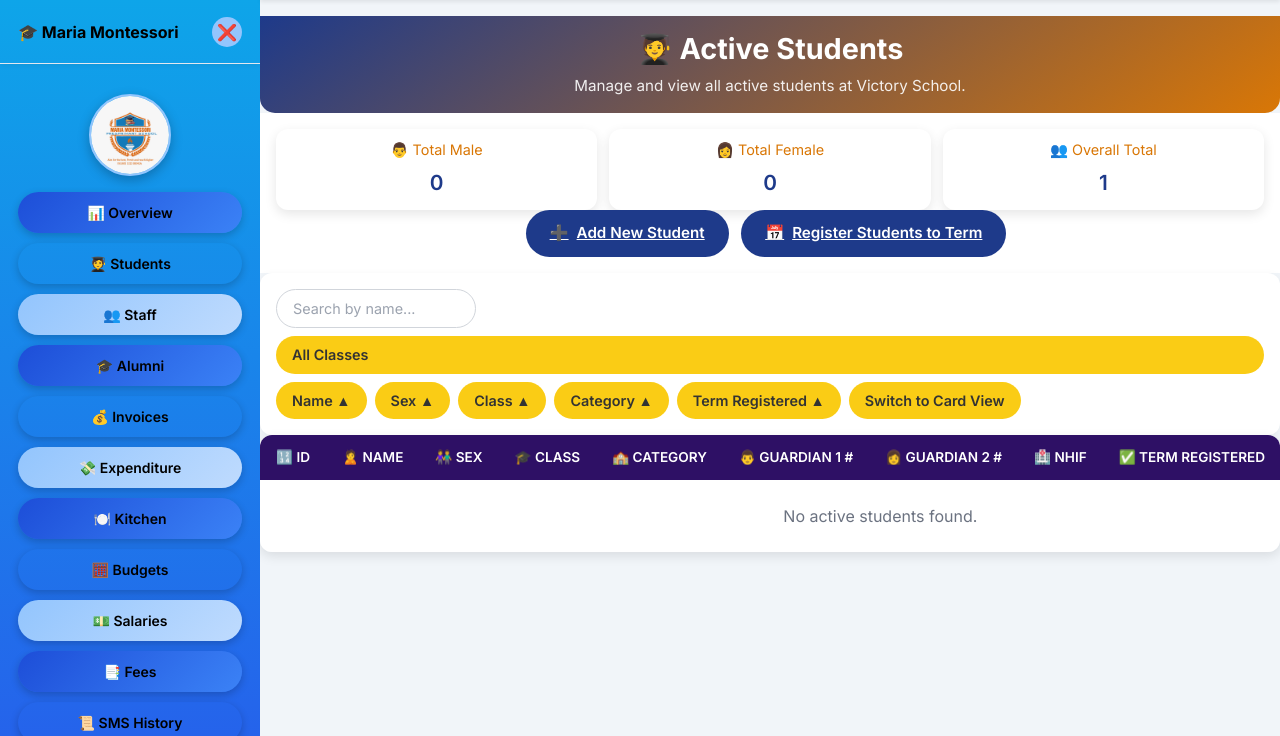
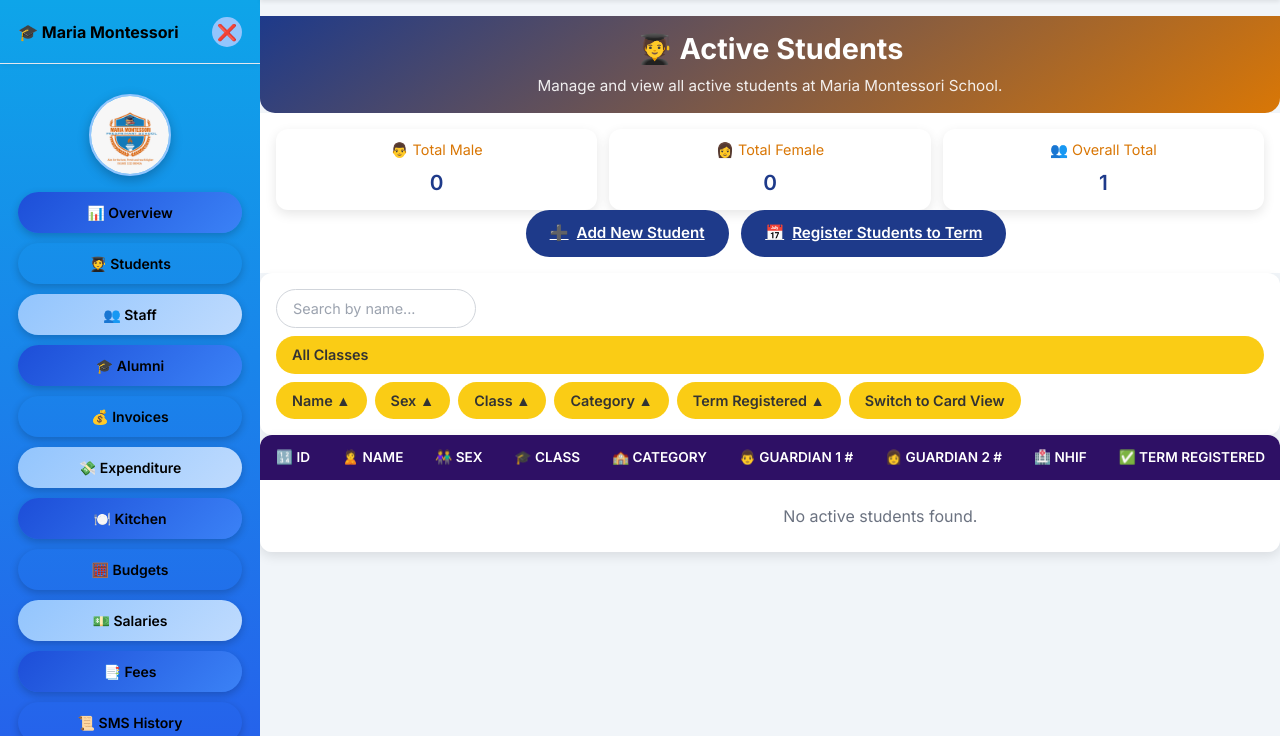
Before and after one commit to kizito-simon15/montessori, a Django app: template apps/students/templates/students/student_list.html in a window 1280 px wide. Shown: the part 64-800 px from the top of the page. Run offline with Django 3.2, Linux system fonts and the light colour scheme; the template is opened without the code that fills it, so the values that code supplies are empty.

Commit message:
Update school name in student list template

```diff
--- a/apps/students/templates/students/student_list.html
+++ b/apps/students/templates/students/student_list.html
@@ -519,7 +519,7 @@
 
 <div class="title-section">
     <h2>🧑‍🎓 Active Students</h2>
-    <p>Manage and view all active students at Victory School.</p>
+    <p>Manage and view all active students at Maria Montessori School.</p>
 </div>
 
 <div class="kpi-section">
```
